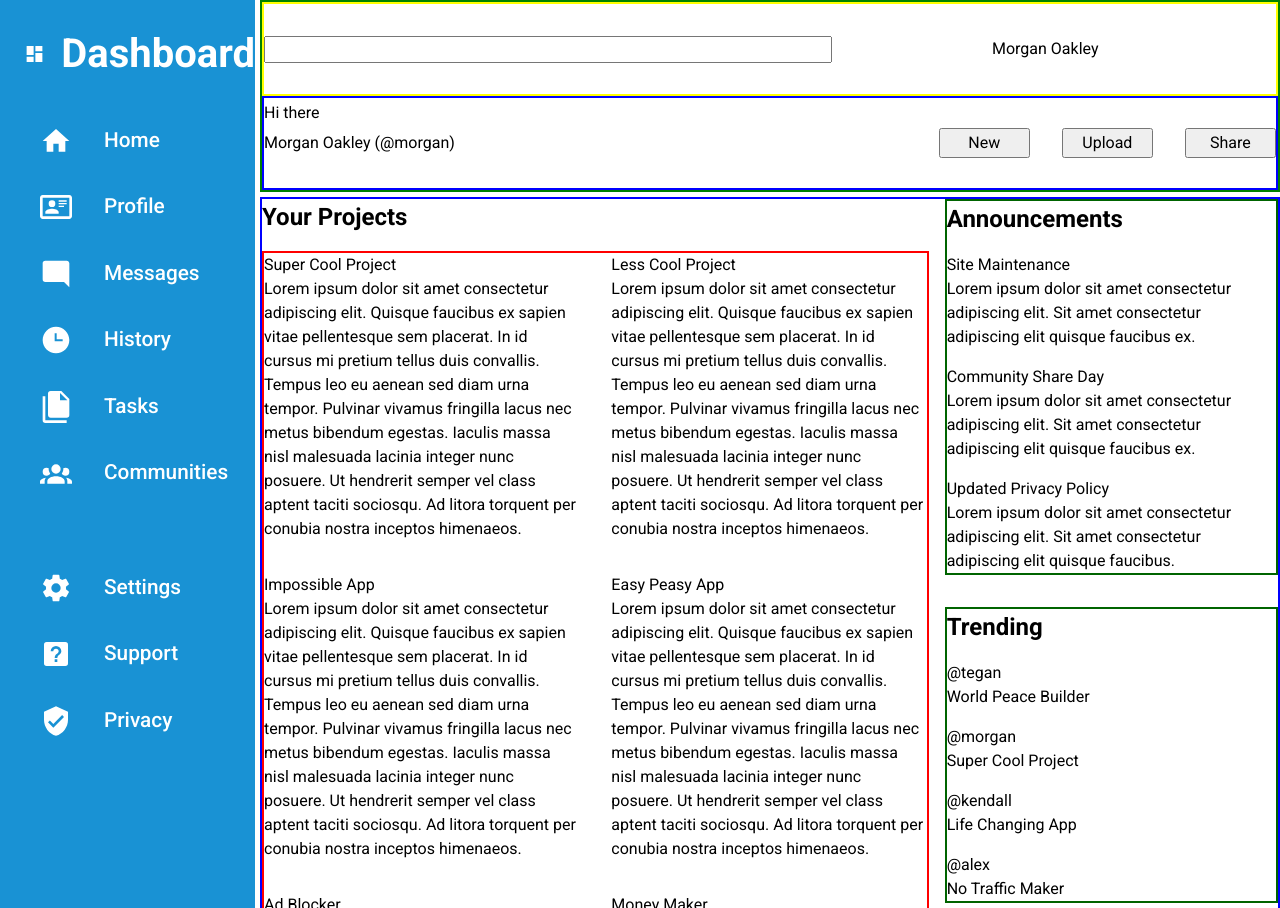
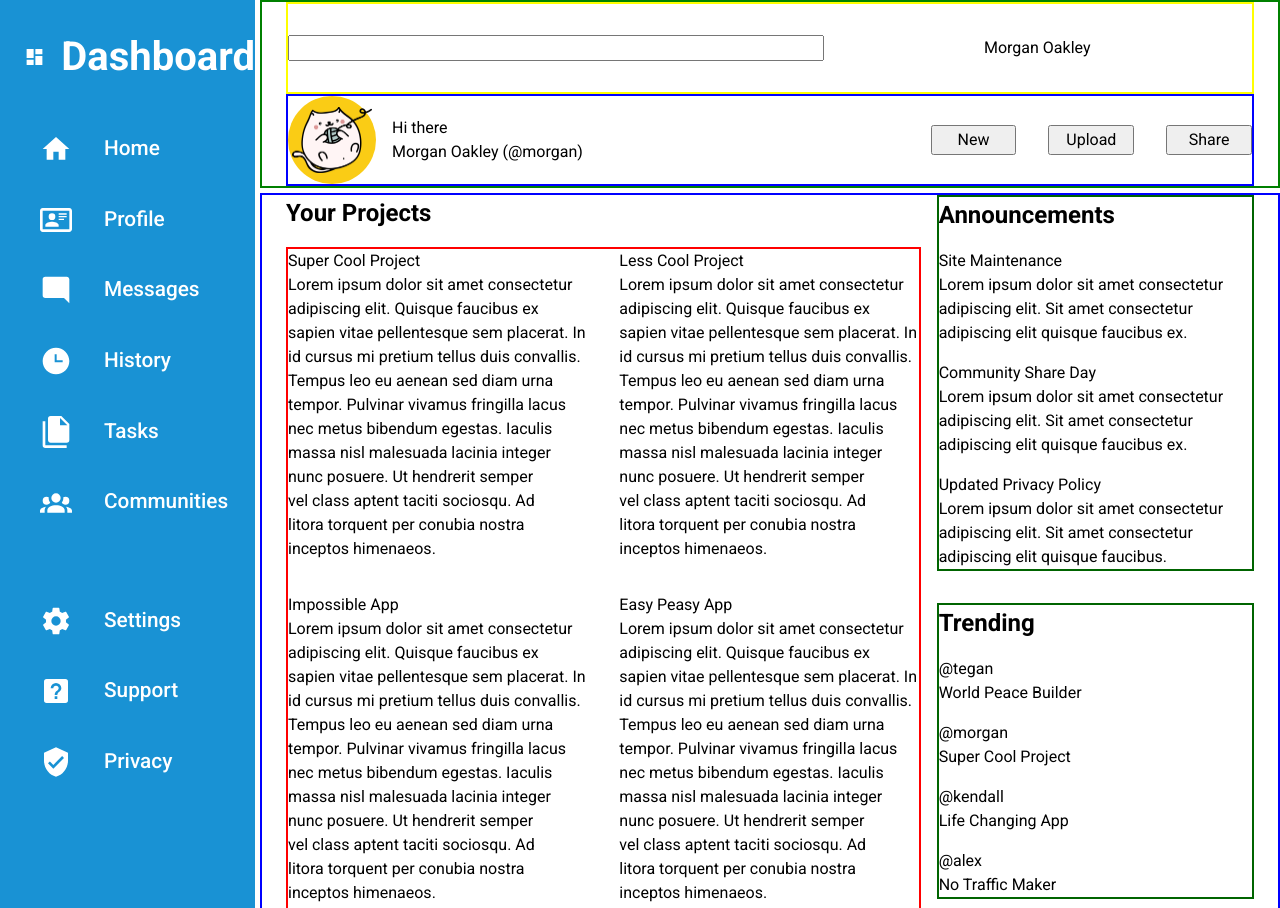
Before and after one commit to EmpyreanBreaker/admin-dashboard, a plain HTML site: page index.html in a window 1280 px wide. Shown: the top 908 px of the page. Drawn offline with Linux system fonts and the light colour scheme.

Commit message:
feat: add profile image to header
- Adjust grid styling to account for image
- Clean and adjust html for grid positioning

```diff
--- a/design-styles.css
+++ b/design-styles.css
@@ -26,6 +26,7 @@
     font-display: swap;
 }
 
+/**GENERAL**/
 .header,
 .sidebar,
 .content {
@@ -49,7 +50,7 @@
     font-weight: bold;
 }
 
-.sidebar__nav{
+.sidebar__nav {
     padding-left: 1rem;
 }
 
@@ -74,3 +75,32 @@
 .sidebar__menu-item {
     list-style: none;
 }
+
+/**HEADER**/
+.header {
+    /* box-shadow: 1px solid gray; */
+    background-color: white;
+    padding-left: 1.5rem;
+    padding-right: 1.5rem;
+}
+
+.header__greeting-logo {
+    width: 5.5rem;
+    height: 5.5rem;
+    background-color: rgba(250, 204, 21);
+    border-radius: 50%;
+    display: flex;
+    align-items: center;
+    justify-content: center;
+}
+
+.header__greeting-logo img {
+    max-width: 90%;
+    max-height: 90%;
+    display: block;
+}
+
+.content {
+    padding-left: 1.5rem;
+    padding-right: 1.5rem;
+}
--- a/grid-styles.css
+++ b/grid-styles.css
@@ -42,39 +42,60 @@
     height: 30%;
 }
 
+
+.header__top {
+    grid-row: 1/2;
+}
+
 .header__top {
     display: grid;
     grid-template-columns: 2fr 1fr;
-    grid-row: 1/2;
     gap: 10rem;
     border: 2px solid yellow;
     align-items: center;
 }
 
 .header__bottom {
+    grid-row: 2/3;
+}
+
+.header__bottom {
     display: grid;
     grid-template-columns: 2fr 1fr;
-    grid-template-rows: 1fr 1fr 1fr;
-    grid-row: 2/3;
+    grid-template-rows: 1fr;
     border: 2px solid blue;
     align-items: center;
 }
 
-.header__greeting {
-    grid-column: 1/3;
+.header__greeting-container {
+    grid-column: 1/2;
+    grid-row: 1/2;
 }
 
-.header__handle {
+.header__greeting-container {
+    display: grid;
+    grid-template-columns: auto 1fr;
+    align-items: center;
+    gap: 1rem;
+}
+
+.header__greeting-logo{
     grid-column: 1/2;
-    grid-row: 2/3;
+}
+
+.header__greeting{
+    grid-column: 2/3;
+}
+
+.header__actions {
+    grid-column: 2/3;
+    grid-row: 1/2;
 }
 
 .header__actions {
     display: grid;
     grid-template-columns: 1fr 1fr 1fr;
     gap: 2rem;
-    grid-column: 2/3;
-    grid-row: 2/3;
 }
 
 /**SIDEBAR STYLING**/
--- a/index.html
+++ b/index.html
@@ -18,8 +18,15 @@
                 <p class="header__username">Morgan Oakley</p>
             </div>
             <div class="header__bottom">
-                <p class="header__greeting">Hi there</p>
-                <p class="header__handle">Morgan Oakley (@morgan)</p>
+                <div class="header__greeting-container">
+                    <div class="header__greeting-logo">
+                        <img src="images/header-images/morgan.png" alt="">
+                    </div>
+                    <div class="header__greeting">
+                        <p>Hi there</p>
+                        <p>Morgan Oakley (@morgan)</p>
+                    </div>
+                </div>
                 <div class="header__actions">
                     <button class="header__action">New</button>
                     <button class="header__action">Upload</button>
```
Also changed, not shown: images/header-images/morgan.png (added), images/header-images/nottification.svg (added), images/header-images/search.svg (added).
